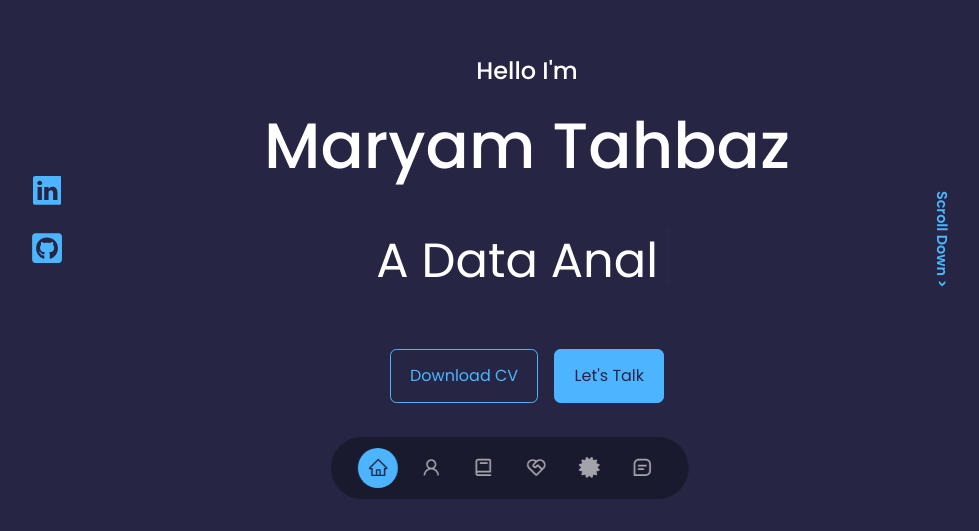
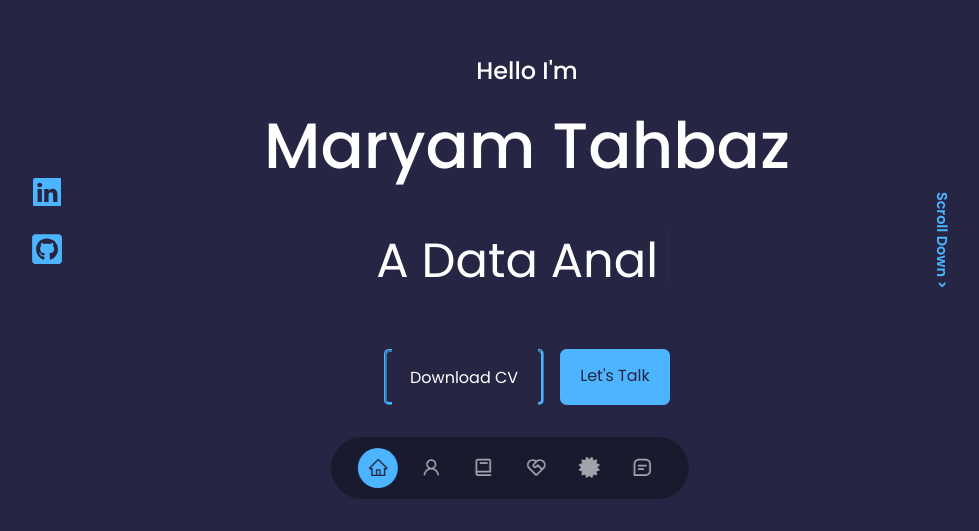
Before and after one commit to sinagss/portfolio, a React (Create React App) app: page / in a window 1280 px wide. Shown: the part 269-800 px from the top of the page, without its empty margins (130-1109 px from the left). Built offline with nearby package versions, Linux system fonts and the light colour scheme.

Commit message:
changed download cv button

```diff
--- a/src/components/header/CTA.jsx
+++ b/src/components/header/CTA.jsx
@@ -4,7 +4,7 @@ import CV from "../../assets/cv.pdf";
 const CTA = () => {
   return (
     <div className="cta">
-      <a href={CV} download className="btn">
+      <a href={CV} download className="button2">
         Download CV
       </a>
       <a href="#contact" className="btn btn-primary">
--- a/src/index.css
+++ b/src/index.css
@@ -123,6 +123,57 @@ img {
   object-fit: cover;
 }
 
+/* ====================== COSTOM BUTTON ============================= */
+.button2 {
+  width: 10em;
+  position: relative;
+  height: 3.5em;
+  border: 3px ridge var(--color-primary);
+  outline: none;
+  background-color: transparent;
+  color: white;
+  transition: 1s;
+  border-radius: 0.3em;
+  font-size: 1rem;
+  display: flex;
+  align-items: center;
+  justify-content: center;
+  /* font-weight: bold; */
+}
+
+.button2::after {
+  content: "";
+  position: absolute;
+  top: -10px;
+  left: 3%;
+  width: 95%;
+  height: 40%;
+  background-color: var(--color-bg);
+  transition: 0.5s;
+  transform-origin: center;
+}
+
+.button2::before {
+  content: "";
+  transform-origin: center;
+  position: absolute;
+  top: 80%;
+  left: 3%;
+  width: 95%;
+  height: 40%;
+  background-color: var(--color-bg);
+  transition: 0.5s;
+}
+
+.button2:hover::before,
+.button2:hover::after {
+  transform: scale(0);
+}
+
+.button2:hover {
+  box-shadow: inset 0px 0px 25px #1479ea;
+}
+
 /* ================== MEDIA QUERIES (MEDIUM DEVICES) ================= */
 @media screen and (max-width: 1024px) {
   .container {
```
